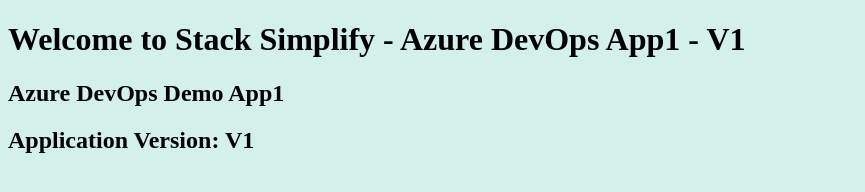
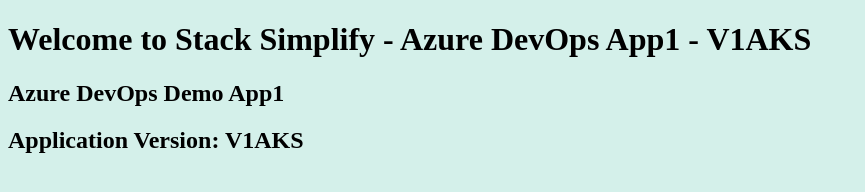
Before and after one commit to vibhor818/VBTestDevops-Kuber, a plain HTML site: page index.html in a window 1280 px wide. Shown: the whole page, without its empty margins (0-865 px from the left). Drawn offline with Linux system fonts and the light colour scheme.

Commit message:
Index changed

```diff
--- a/index.html
+++ b/index.html
@@ -1,8 +1,8 @@
 <!DOCTYPE html>
 <html>
    <body style="background-color:rgb(212, 240, 234);">
-      <h1>Welcome to Stack Simplify - Azure DevOps App1 - V1</h1>
+      <h1>Welcome to Stack Simplify - Azure DevOps App1 - V1AKS</h1>
       <h2>Azure DevOps Demo App1</h2>
-      <h2>Application Version: V1</h2>
+      <h2>Application Version: V1AKS</h2>
    </body>
 </html>
```
